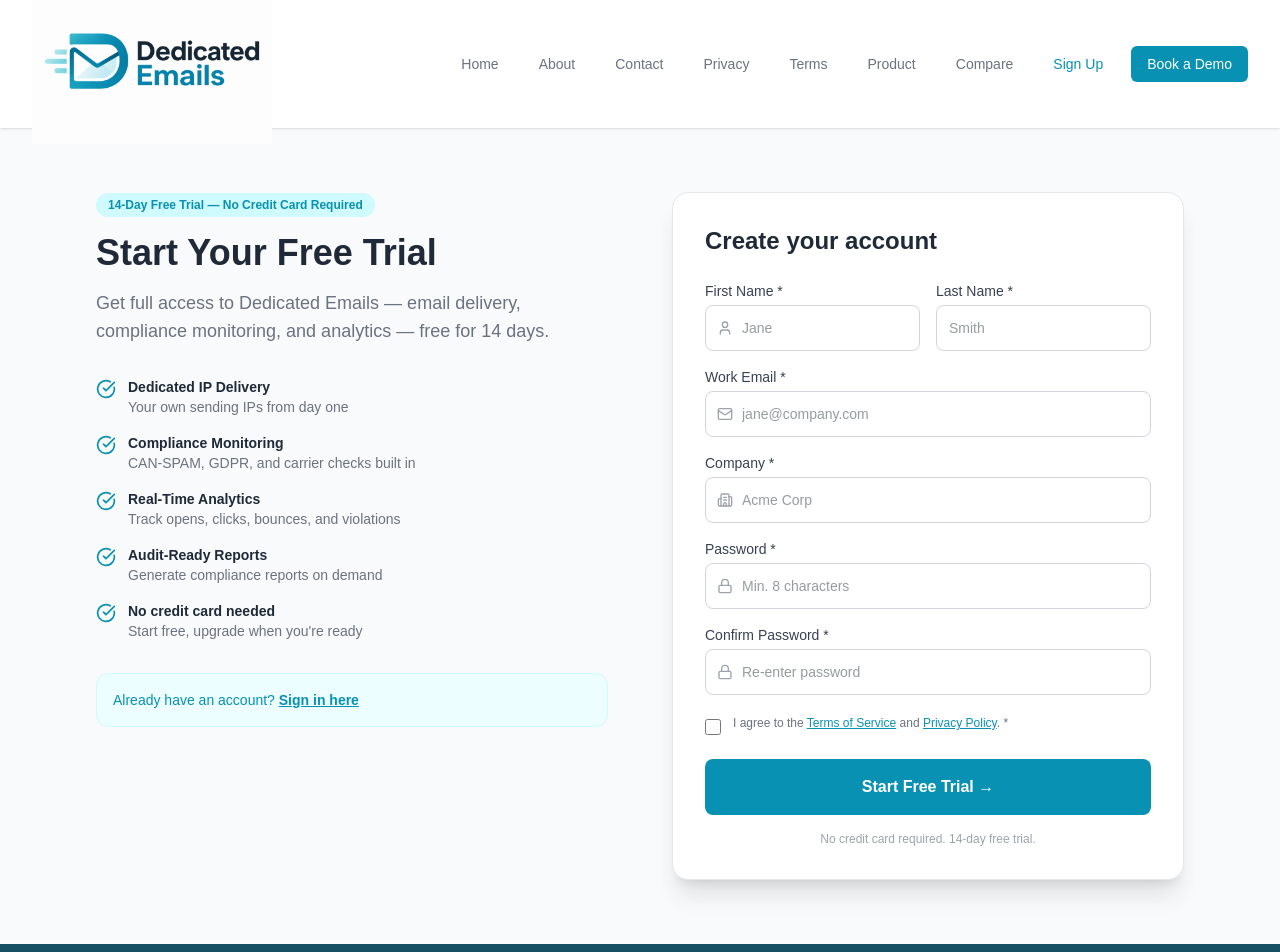
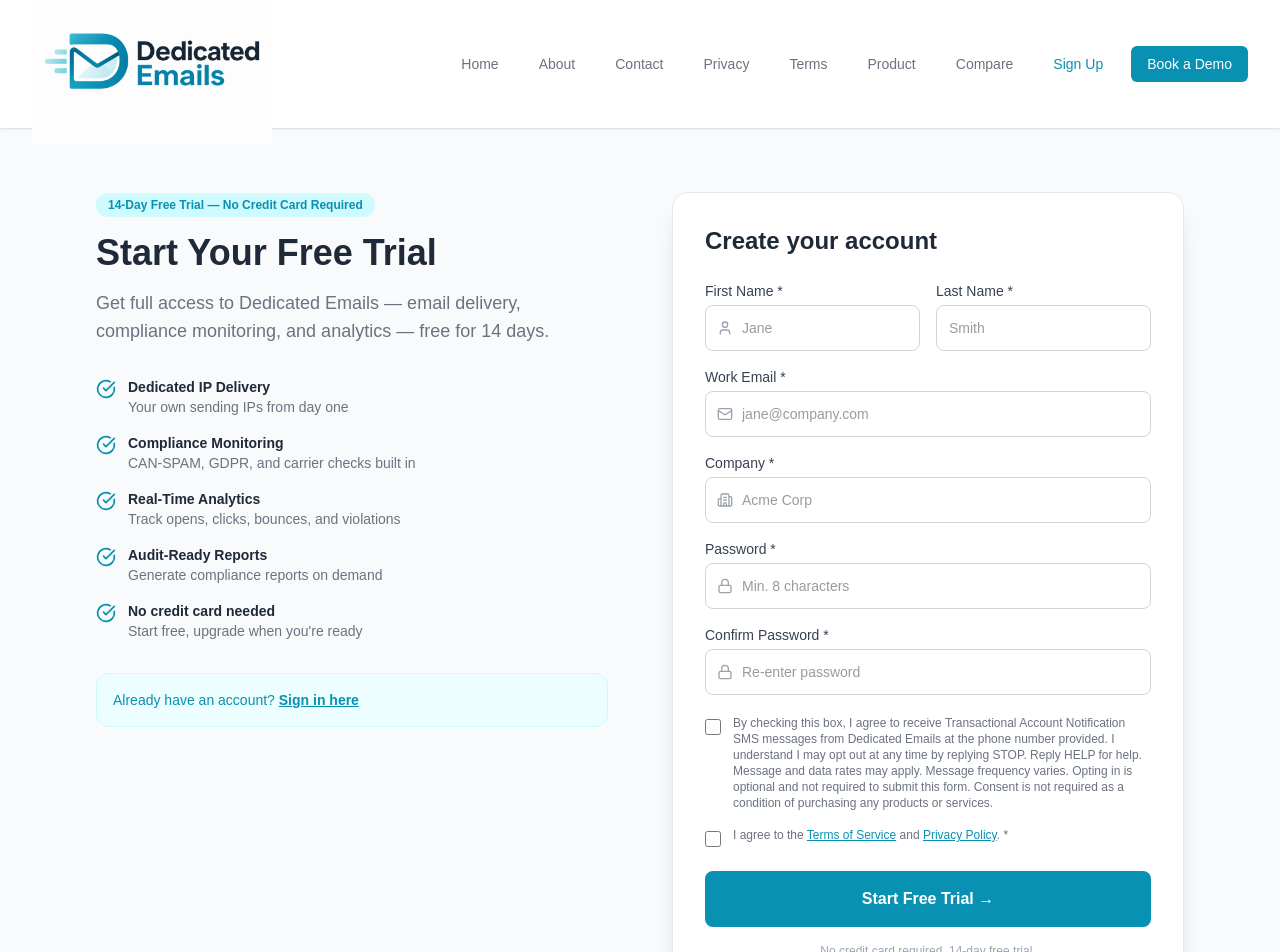
Before and after one commit to Textingman/pushnami-dedicatedemails, a Next.js app: page /signup in a window 1280 px wide. Shown: the top 952 px of the page. Built offline with nearby package versions, Linux system fonts and the light colour scheme.

Commit message:
Add transactional SMS consent checkbox to signup form

```diff
--- a/app/signup/page.tsx
+++ b/app/signup/page.tsx
@@ -210,9 +210,17 @@
                 {errors.confirmPassword && <p className="text-xs mt-1" style={{ color: '#EF4444' }}>{errors.confirmPassword}</p>}
               </div>
 
+              {/* Transactional SMS consent */}
+              <div className="flex items-start gap-3 pt-1">
+                <input type="checkbox" id="accountNotifications" className="mt-1 w-4 h-4 rounded flex-shrink-0" style={{ accentColor: '#0891B2' }} />
+                <label htmlFor="accountNotifications" className="text-xs" style={{ color: '#6B7280' }}>
+                  By checking this box, I agree to receive Transactional Account Notification SMS messages from Dedicated Emails at the phone number provided. I understand I may opt out at any time by replying STOP. Reply HELP for help. Message and data rates may apply. Message frequency varies. Opting in is optional and not required to submit this form. Consent is not required as a condition of purchasing any products or services.
+                </label>
+              </div>
+
               {/* Terms */}
-              <div className="flex items-start gap-3 pt-1">
-                <input type="checkbox" id="terms" required className="mt-1 w-4 h-4 rounded" style={{ accentColor: '#0891B2' }} />
+              <div className="flex items-start gap-3">
+                <input type="checkbox" id="terms" required className="mt-1 w-4 h-4 rounded flex-shrink-0" style={{ accentColor: '#0891B2' }} />
                 <label htmlFor="terms" className="text-xs" style={{ color: '#6B7280' }}>
                   I agree to the{' '}
                   <Link href="/terms" className="underline" style={{ color: '#0891B2' }}>Terms of Service</Link>
```
